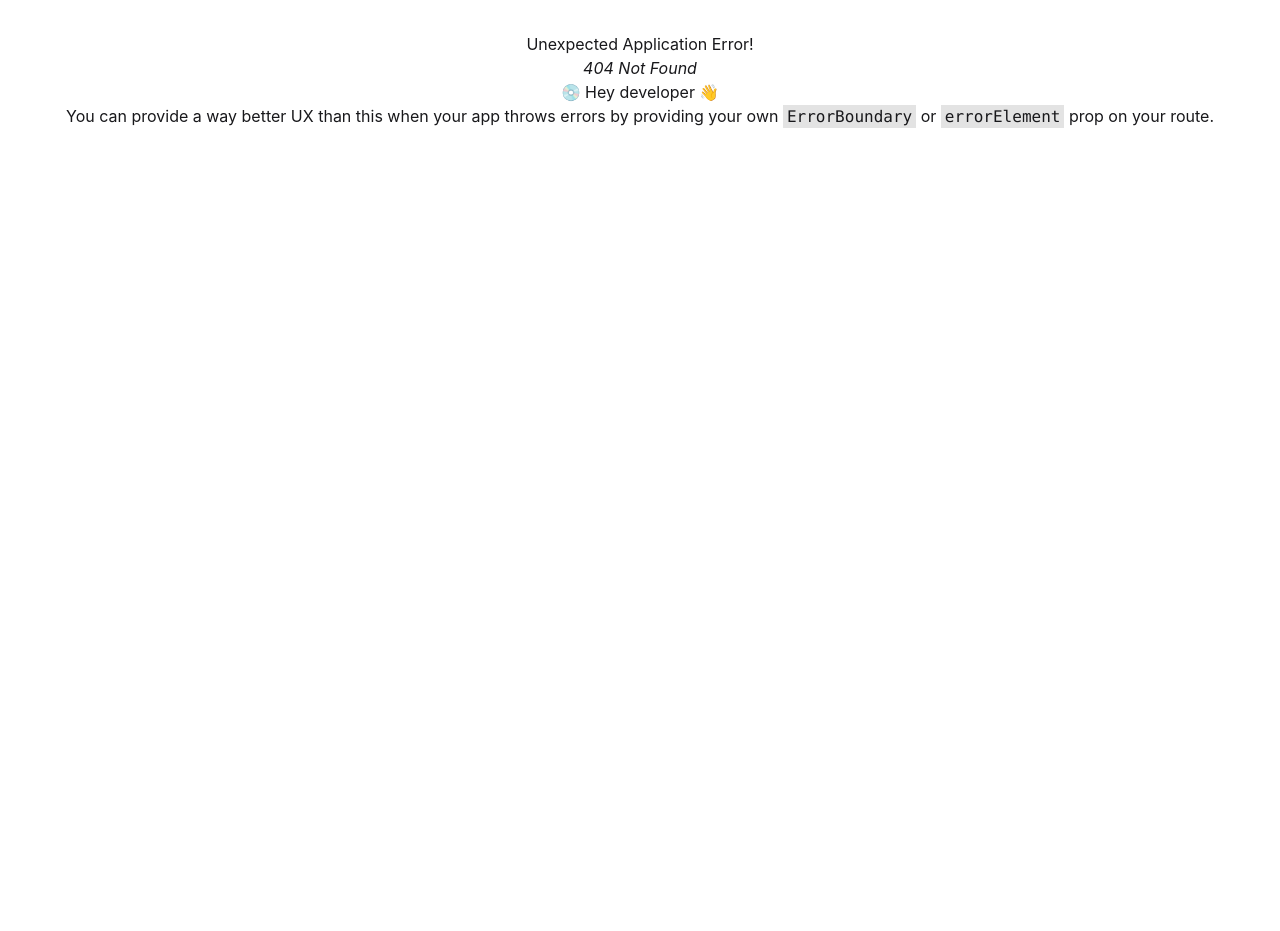
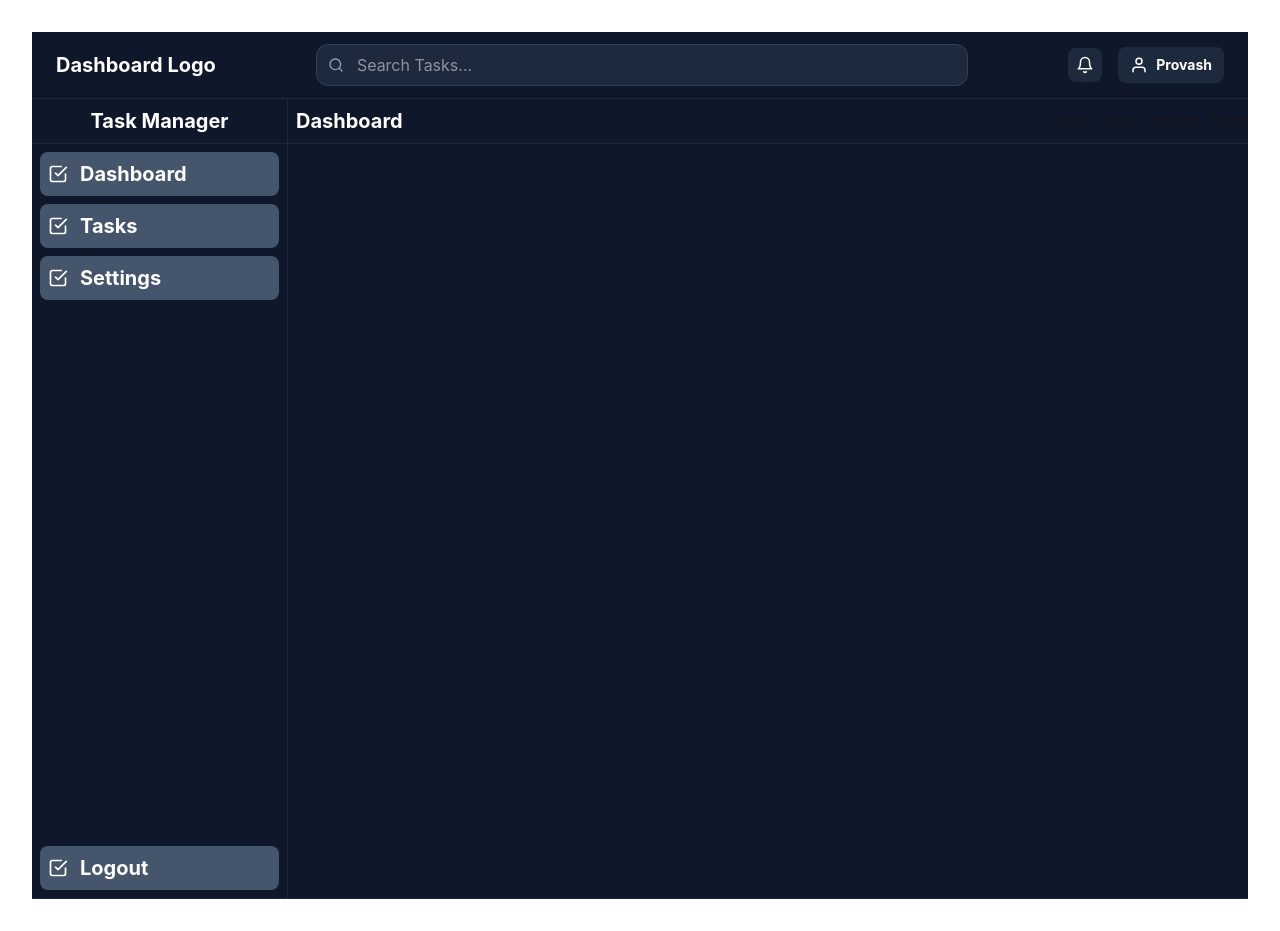
Before and after one commit to provash10/pro1-dashboard-task, a React (Vite) app: page /dashboard in a window 1280 px wide. Before the commit this address had no page. Before the commit the page ends 800 px from the top, so only its background shows below. Built offline with nearby package versions, Linux system fonts and the light colour scheme.

Commit message:
Dashboard page

```diff
--- /dev/null
+++ b/src/components/Dashboard/DashboardNavbar.jsx
@@ -0,0 +1,34 @@
+import React from 'react';
+import { FiBell, FiSearch, FiUser } from 'react-icons/fi';
+
+const DashboardNavbar = () => {
+    return (
+        <div className='flex items-center justify-between gap-25 bg-slate-900 border-b border-slate-800 px-6 py-3'>
+            <h1 className='text-xl font-bold text-white'>
+                Dashboard Logo
+            </h1>
+
+            {/* search box */}
+            <div className='flex-1'>
+                <div className='relative'>
+                    <FiSearch className='absolute left-3 top-1/2 -translate-y-1/2 text-slate-400'></FiSearch>
+                    <input type="text"
+                        placeholder='Search Tasks...'
+                        className='w-full bg-slate-800 border border-slate-700 text-white pl-10 pr-4 py-2 rounded-xl focus:outline-none transition ' />
+                </div>
+            </div>
+
+            <div className='flex justify-between gap-4 items-center'>
+                <button className='p-2 bg-slate-800 hover:bg-slate-700 rounded-lg transition'>
+                    <FiBell className='text-lg text-white'></FiBell>
+                </button>
+                <div className="flex items-center gap-2 bg-slate-800 px-3 py-2 rounded-lg text-sm">
+                    <FiUser  className='text-lg text-white'/>
+                    <span className='text-white font-bold'>Provash</span>
+                </div>
+            </div>
+        </div>
+    );
+};
+
+export default DashboardNavbar;
--- /dev/null
+++ b/src/components/Dashboard/Sidebar.jsx
@@ -0,0 +1,11 @@
+import React from 'react';
+
+const Sidebar = () => {
+    return (
+        <div>
+            <h1>sidebar page</h1>
+        </div>
+    );
+};
+
+export default Sidebar;
--- a/src/components/Header/Navbar.jsx
+++ b/src/components/Header/Navbar.jsx
@@ -6,6 +6,7 @@ const Navbar = () => {
         <div className='flex justify-between gap-4 text-white font-bold px-4 py-2 bg-slate-950'>
             <Link to='/' className="btn-custom">Home</Link>
             <Link to='/login' className="btn-custom">Login</Link>
+            <Link to='/dashboard' className="btn-custom">Dashboard</Link>
         </div>
     );
 };
--- /dev/null
+++ b/src/layouts/DashboardLayout.jsx
@@ -0,0 +1,12 @@
+import React from 'react';
+import { Outlet } from 'react-router';
+
+const DashboardLayout = () => {
+    return (
+        <div>
+            <Outlet></Outlet>
+        </div>
+    );
+};
+
+export default DashboardLayout;
--- /dev/null
+++ b/src/pages/Dashboard.jsx
@@ -0,0 +1,56 @@
+import React from 'react';
+import { FiCheckSquare } from 'react-icons/fi';
+import { Link } from 'react-router';
+import DashboardNavbar from '../components/Dashboard/DashboardNavbar';
+
+const Dashboard = () => {
+    return (
+        <div>
+            <div className='border border-0'>
+                <DashboardNavbar></DashboardNavbar>
+            </div>
+
+            <div className='flex min-h-screen  bg-slate-900 border-b border-slate-800'>
+                {/* sidebar */}
+                <aside className='flex flex-col justify-between w-64 text-white text-xl  bg-slate-900 border-r border-slate-800'>
+                    <div>
+                        <h1 className="text-xl font-bold p-2 border-b border-slate-800">Task Manager</h1>
+
+                        <Link to="/dashboard" className="flex items-center gap-3 text-xl font-bold m-2 p-2 rounded-lg bg-slate-600 hover:bg-slate-800 transition">
+                            <FiCheckSquare /> Dashboard
+                        </Link>
+                        <Link to="/tasks" className="flex items-center gap-3 text-xl font-bold m-2 p-2 rounded-lg bg-slate-600 hover:bg-slate-800 transition">
+                            <FiCheckSquare /> Tasks
+                        </Link>
+                        <Link to="/tasks" className="flex items-center gap-3 text-xl font-bold m-2 p-2 rounded-lg bg-slate-600 hover:bg-slate-800 transition">
+                            <FiCheckSquare /> Settings
+                        </Link>
+
+
+                    </div>
+                    <div>
+                        <Link to="/tasks" className="flex items-center gap-3 text-xl font-bold m-2 p-2 rounded-lg bg-slate-600 hover:bg-slate-800 transition">
+                            <FiCheckSquare /> Logout
+                        </Link>
+                    </div>
+                </aside>
+
+                {/* main*/}
+              <div className='flex-1 flex flex-col'>
+                {/* header */}
+                <div className='flex justify-between items-center border-b border-slate-800'>
+                    <h1 className='text-xl text-white font-bold p-2'>Dashboard</h1>
+                    <div className='flex justify-between items-center gap-4'>
+                        <h1>Add Tasks</h1>
+                        <h1>import Tasks</h1>
+                    </div>
+                </div>
+                {/* main part */}
+              </div>
+
+            </div>
+        </div>
+    );
+};
+
+export default Dashboard;
--- a/src/routes/router.jsx
+++ b/src/routes/router.jsx
@@ -2,6 +2,9 @@ import { createBrowserRouter } from "react-router";
 import Root from "../layouts/Root";
 import Home from "../pages/Home";
 import Login from "../pages/Login";
+import DashboardLayout from "../layouts/DashboardLayout";
+import Dashboard from "../pages/Dashboard";
+
 
 export const router = createBrowserRouter([
     {
@@ -17,5 +20,17 @@ export const router = createBrowserRouter([
                 element: <Login></Login>
             }
         ]
+    },
+
+    //dashboard layout
+    {
+        path:"/dashboard",
+        element:<DashboardLayout></DashboardLayout>,
+        children:[
+            {
+                index: true,
+                element: <Dashboard></Dashboard>
+            }
+        ]
     }
 ])
```
